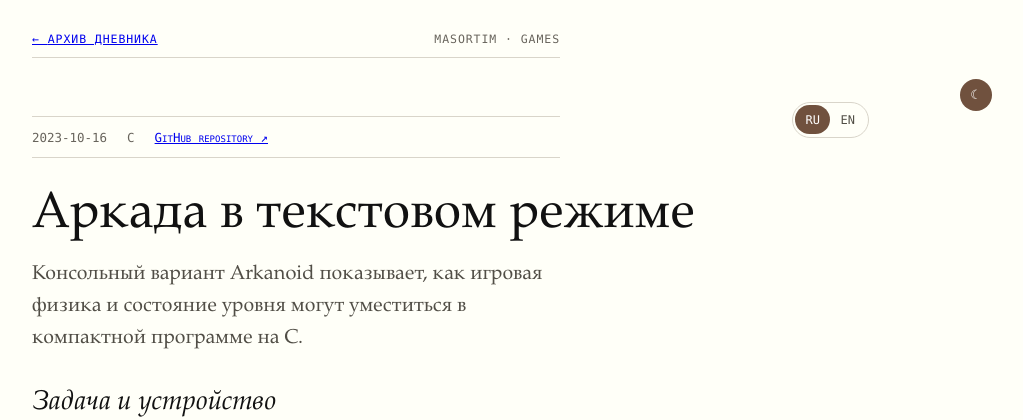
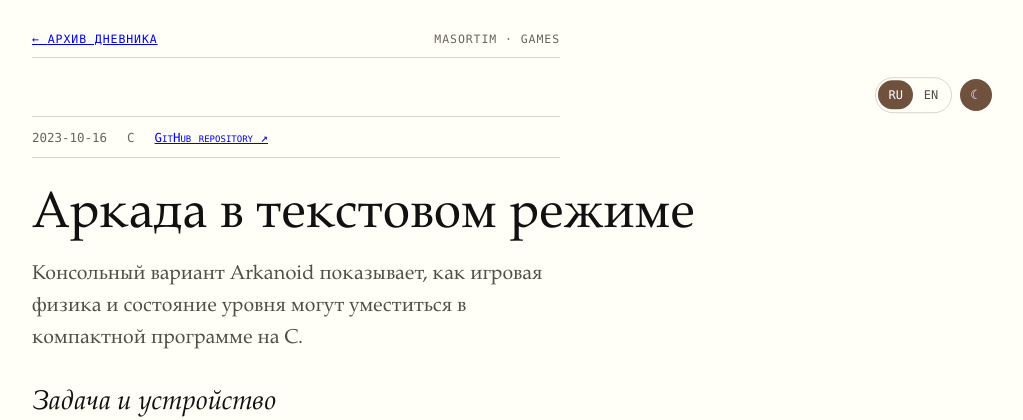
Before and after one commit to Masortim/masortim.github.io, a PHP site: page /diary/arkanoid/index.html in a window 1280 px wide. Shown: the top 420 px of the page, without its empty margins (208-1231 px from the left). Run offline with PHP 8.4, Linux system fonts and the light colour scheme.

Commit message:
Position note controls in a fixed single row
Co-authored-by: arena-agent <297053741+arena-agent@users.noreply.github.com>

```diff
--- a/diary/projects.css
+++ b/diary/projects.css
@@ -108,13 +108,13 @@ body.dark-theme.tufte-note { background:#222; }
   font-family:Palatino, 'Palatino Linotype', 'Book Antiqua', Georgia, serif;
   counter-reset:sidenote-counter;
 }
-.project-note .note-controls { display:grid; width:100%; min-width:0; min-height:2.6rem; grid-template-columns:max-content 2rem; grid-template-rows:2.6rem; align-items:center; justify-content:end; column-gap:.5rem; margin:1rem 0 0; }
-.project-note .language-switch { position:relative; display:flex; flex:none; gap:0; margin-left:0; padding:.15rem; border:1px solid #d9d5ca; border-radius:999px; box-shadow:none; background:#fffff8; font:.75rem ui-monospace, SFMono-Regular, Menlo, Consolas, monospace; }
+.project-note .note-controls { position:relative; display:block; width:100%; height:2.6rem; margin:1rem 0 0; }
+.project-note .language-switch { position:absolute; top:50%; right:2.5rem; display:flex; gap:0; margin:0; padding:.15rem; border:1px solid #d9d5ca; border-radius:999px; box-shadow:none; background:#fffff8; font:.75rem ui-monospace, SFMono-Regular, Menlo, Consolas, monospace; transform:translateY(-50%); }
 .project-note .language-switch::before { position:absolute; z-index:0; top:.15rem; bottom:.15rem; left:.15rem; width:calc((100% - .3rem)/2); border-radius:999px; background:#70513e; content:""; transition:transform .22s ease; }
 .project-note .language-switch:has(button[data-language-choice="en"][aria-pressed="true"])::before { transform:translateX(calc(100% + .15rem)); }
 .project-note .language-switch button { position:relative; z-index:1; flex:1; min-width:2.2rem; min-height:1.8rem; padding:.25rem .4rem; border:0; border-radius:999px; color:#514e46; background:transparent; cursor:pointer; font:inherit; transition:color .22s ease; }
 .project-note .language-switch button[aria-pressed="true"] { color:#fff; background:transparent; }
-.project-note .theme-toggle { display:grid; width:2rem; height:2rem; padding:0; place-items:center; position:static; flex:none; align-self:center; margin:0; border:0; border-radius:50%; color:#fff; background:#70513e; cursor:pointer; font:.8rem/1 Arial,sans-serif; }
+.project-note .theme-toggle { display:grid; width:2rem; height:2rem; padding:0; place-items:center; position:absolute; top:50%; right:0; margin:0; border:0; border-radius:50%; color:#fff; background:#70513e; cursor:pointer; font:.8rem/1 Arial,sans-serif; transform:translateY(-50%); }
 .project-note .note-masthead { display:flex; width:55%; justify-content:space-between; gap:1rem; padding-bottom:.7rem; border-bottom:1px solid #d9d5ca; color:#68645c; font:.72rem ui-monospace, SFMono-Regular, Menlo, Consolas, monospace; letter-spacing:.08em; text-transform:uppercase; }
 .project-note h1 { width:75%; margin:2rem 0 .8rem; font:400 clamp(2.6rem,5vw,3.2rem)/1 Palatino, 'Palatino Linotype', 'Book Antiqua', Georgia, serif; letter-spacing:0; }
 .project-note .note-dek { width:55%; max-width:39rem; margin:1rem 0 2rem; color:#514e46; font:1.25rem/1.6 Palatino, 'Palatino Linotype', 'Book Antiqua', Georgia, serif; }
```
